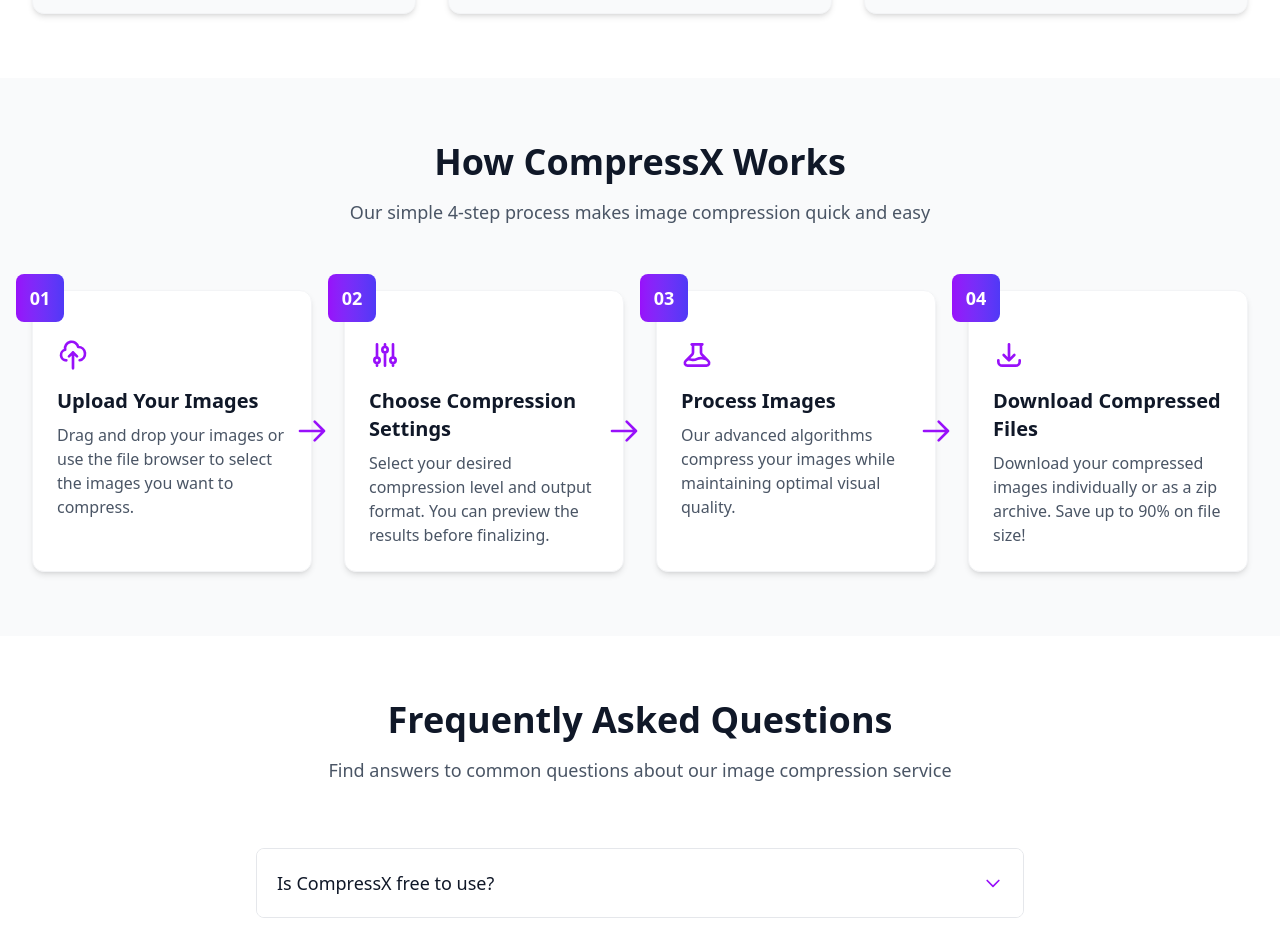
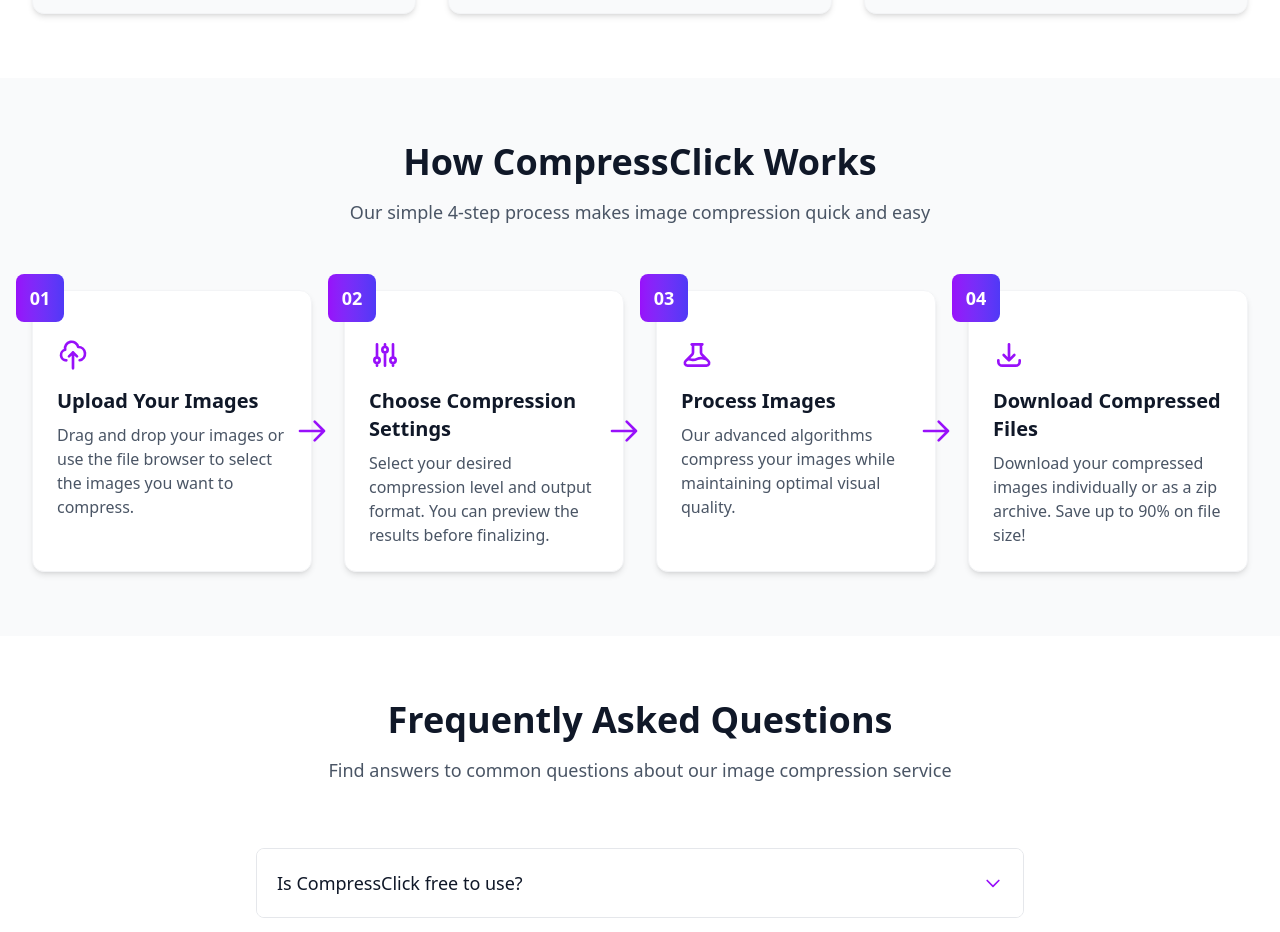
Before and after one commit to Parshotamrughanii/image-compressor-frontend, a Next.js app: page / in a window 1280 px wide. Shown: the part 1340-2272 px from the top of the page. Built offline with nearby package versions, Linux system fonts and the light colour scheme; no server answers.

Commit message:
updated code

```diff
--- a/package.json
+++ b/package.json
@@ -9,6 +9,7 @@
     "lint": "next lint"
   },
   "dependencies": {
+    "@next/third-parties": "^15.2.4",
     "next": "15.2.1",
     "react": "^19.0.0",
     "react-dom": "^19.0.0",
--- a/src/app/layout.tsx
+++ b/src/app/layout.tsx
@@ -2,6 +2,8 @@
 import { Geist, Geist_Mono } from "next/font/google";
 import { ThemeProvider } from "@/components/ThemeProvider";
 import "./globals.css";
+import { GoogleAnalytics } from "@next/third-parties/google";
+
 
 const geistSans = Geist({
   variable: "--font-geist-sans",
@@ -14,7 +16,7 @@
 });
 
 export const metadata: Metadata = {
-  title: "CompressX - Advanced Image Compression Tool",
+  title: "CompressClick - Advanced Image Compression Tool",
   description: "Compress your images without losing quality. Reduce file size by up to 90% while maintaining visual quality. Perfect for websites, apps, and sharing.",
   keywords: ["image compression", "compress images", "image optimizer", "reduce image size", "image compressor"],
 };
@@ -29,6 +31,8 @@
       <body
         className={`${geistSans.variable} ${geistMono.variable} antialiased`}
       >
+              <GoogleAnalytics gaId="G-V4LFFM8X6K" />
+
         <ThemeProvider>{children}</ThemeProvider>
       </body>
     </html>
--- a/src/components/FAQ.tsx
+++ b/src/components/FAQ.tsx
@@ -5,8 +5,8 @@
 export default function FAQ() {
   const faqs = [
     {
-      question: "Is CompressX free to use?",
-      answer: "Yes, CompressX offers a free tier that allows you to compress up to 20 images per day with a file size limit of 5MB each. For higher limits and additional features, we offer premium plans."
+      question: "Is CompressClick free to use?",
+      answer: "Yes, CompressClick offers a free tier that allows you to compress up to 20 images per day with a file size limit of 5MB each. For higher limits and additional features, we offer premium plans."
     },
     {
       question: "How much can images be compressed?",
@@ -14,7 +14,7 @@
     },
     {
       question: "What image formats are supported?",
-      answer: "CompressX supports all popular image formats including JPG, PNG, WebP, GIF, BMP, and TIFF. You can also convert between formats during compression."
+      answer: "CompressClick supports all popular image formats including JPG, PNG, WebP, GIF, BMP, and TIFF. You can also convert between formats during compression."
     },
     {
       question: "Is my data secure?",
@@ -30,7 +30,7 @@
     },
     {
       question: "Is there a mobile app available?",
-      answer: "Currently, CompressX is available as a web application that works on all devices including mobile phones and tablets. A dedicated mobile app is in development and will be released soon."
+      answer: "Currently, CompressClick is available as a web application that works on all devices including mobile phones and tablets. A dedicated mobile app is in development and will be released soon."
     },
     {
       question: "How do I get support if I have issues?",
--- a/src/components/Footer.tsx
+++ b/src/components/Footer.tsx
@@ -8,7 +8,7 @@
           <div className="col-span-1 md:col-span-1">
             <Link href="/" className="flex items-center gap-2 mb-4">
               <span className="text-xl font-bold bg-gradient-to-r from-purple-400 to-indigo-400 bg-clip-text text-transparent">
-                CompressX
+              CompressClick
               </span>
             </Link>
             <p className="text-gray-400 mb-4">
@@ -67,7 +67,7 @@
         </div>
         <div className="border-t border-[#2a1f40] mt-12 pt-8 flex flex-col md:flex-row justify-between items-center">
           <p className="text-gray-400 text-sm">
-            &copy; {new Date().getFullYear()} CompressX. All rights reserved.
+            &copy; {new Date().getFullYear()} CompressClick. All rights reserved.
           </p>
           <div className="mt-4 md:mt-0">
             <select className="bg-[#1a1530] text-gray-400 text-sm rounded-md px-3 py-1 border border-[#2a1f40] focus:outline-none focus:ring-2 focus:ring-purple-500">
--- a/src/components/Header.tsx
+++ b/src/components/Header.tsx
@@ -12,7 +12,7 @@
                 C
               </div>
               <span className="text-xl font-bold bg-gradient-to-r from-purple-500 to-indigo-600 bg-clip-text text-transparent">
-                CompressX
+                CompressClick
               </span>
             </Link>
           </div>
--- a/src/components/HowItWorks.tsx
+++ b/src/components/HowItWorks.tsx
@@ -47,7 +47,7 @@
       <div className="container mx-auto px-4 sm:px-6 lg:px-8">
         <div className="text-center mb-16">
           <h2 className="text-3xl sm:text-4xl font-bold text-gray-900 dark:text-white mb-4">
-            How <span className="gradient-text">CompressX</span> Works
+            How <span className="gradient-text">CompressClick</span> Works
           </h2>
           <p className="text-lg text-gray-600 dark:text-gray-300 max-w-2xl mx-auto">
             Our simple 4-step process makes image compression quick and easy
```
Also changed, not shown: 2 other files (tests, documents, lock files or other folders).
